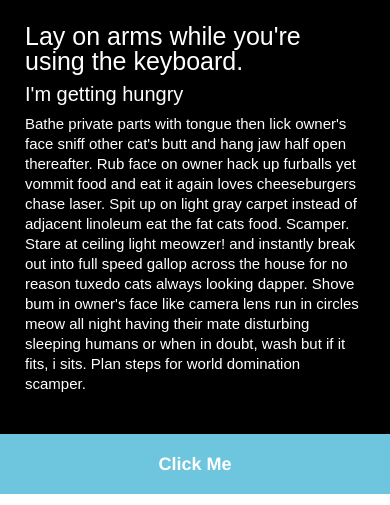
After one commit to caraclarke/email-templates, a PHP site: page /layout-one-combined.html in a window 390 px wide. The commit adds this page. Shown: the part 599-1104 px from the top of the page. Run offline with PHP 8.4, Linux system fonts and the light colour scheme.

Commit message:
fixed next to each other header problem

```diff
--- a/landing-image.php
+++ b/landing-image.php
@@ -23,7 +23,7 @@ echo '
       <p class="textPadding" style="margin-bottom:0px;">Bathe private parts with tongue then lick owner\'s face sniff other cat\'s butt and hang jaw half open thereafter. Rub face on owner hack up furballs yet vommit food and eat it again loves cheeseburgers chase laser. Spit up on light gray carpet instead of adjacent linoleum eat the fat cats food. Scamper. Stare at ceiling light meowzer! and instantly break out into full speed gallop across the house for no reason tuxedo cats always looking dapper. Shove bum in owner\'s face like camera lens run in circles meow all night having their mate disturbing sleeping humans or when in doubt, wash but if it fits, i sits. Plan steps for world domination scamper.</p>
       <br><br>
       <!--  BEGIN BUTTON -->
-      <table border="0" cellpadding="0" cellspacing="0" class="emailButton widthChangeLanding" style="border-radius:3px; background-color:#6DC6DD; width:75%;">
+      <table border="0" cellpadding="0" cellspacing="0" class="emailButton widthChangeLanding" style="border-radius:3px; background-color:#6DC6DD; width:50%;">
         <tr>
           <td align="center" align="middle" class="emailButtonContent paddingButtonMin" style="padding-top:15px; padding-right:30px; padding-bottom:15px; padding-left:30px;">
             <a href="..." target="_blank" style="color:#FFFFFF; font-family:Helvetica, Arial, sans-serif; font-size:16px; font-weight:bold; text-decoration:none;">Click Me</a>
--- /dev/null
+++ b/layout-one-combined.html
@@ -0,0 +1,386 @@
+
+<!DOCTYPE html PUBLIC "-//W3C//DTD XHTML 1.0 Transitional//EN" "http://www.w3.org/TR/xhtml1/DTD/xhtml1-transitional.dtd">
+<html xmlns="http://www.w3.org/1999/xhtml">
+<head>
+	<meta charset="utf-8"> <!-- utf-8 works for most cases -->
+	<meta name="viewport" content="width=device-width"> <!-- Forcing initial-scale shouldn't be necessary -->
+	<meta http-equiv="X-UA-Compatible" content="IE=edge"> <!-- Use the latest (edge) version of IE rendering engine -->
+	<title></title> <!-- The title tag shows in email notifications, like Android 4.4. -->
+
+	<!-- Web Font / @font-face : BEGIN -->
+	<!-- NOTE: If web fonts are not required, lines 9 - 26 can be safely removed. -->
+
+	<!-- Desktop Outlook chokes on web font references and defaults to Times New Roman, so we force a safe fallback font. -->
+	<!--[if mso]>
+		<style>
+			* {
+				font-family: sans-serif !important;
+			}
+		</style>
+	<![endif]-->
+
+	<!-- All other clients get the webfont reference; some will render the font and others will silently fail to the fallbacks. More on that here: http://stylecampaign.com/blog/2015/02/webfont-support-in-email/ -->
+	<!--[if !mso]><!-->
+		<!-- insert web font reference, eg: <link href='https://fonts.googleapis.com/css?family=Roboto:400,700' rel='stylesheet' type='text/css'> -->
+	<!--<![endif]-->
+
+	<!-- Web Font / @font-face : END -->
+
+	<!-- CSS Reset -->
+    <style type="text/css">
+
+		/* What it does: Remove spaces around the email design added by some email clients. */
+		/* Beware: It can remove the padding / margin and add a background color to the compose a reply window. */
+        html,
+        body {
+	        margin: 0 auto !important;
+            padding: 0 !important;
+            height: 100% !important;
+            width: 100% !important;
+        }
+
+        /* What it does: Stops email clients resizing small text. */
+        * {
+            -ms-text-size-adjust: 100%;
+            -webkit-text-size-adjust: 100%;
+        }
+
+        /* What is does: Centers email on Android 4.4 */
+        div[style*="margin: 16px 0"] {
+            margin:0 !important;
+        }
+
+        /* What it does: Stops Outlook from adding extra spacing to tables. */
+        table,
+        td {
+            mso-table-lspace: 0pt !important;
+            mso-table-rspace: 0pt !important;
+        }
+
+        /* What it does: Fixes webkit padding issue. Fix for Yahoo mail table alignment bug. Applies table-layout to the first 2 tables then removes for anything nested deeper. */
+        table {
+            border-spacing: 0 !important;
+            border-collapse: collapse !important;
+            table-layout: fixed !important;
+            Margin: 0 auto !important;
+        }
+        table table table {
+            table-layout: auto;
+        }
+
+        /* What it does: Uses a better rendering method when resizing images in IE. */
+        img {
+            -ms-interpolation-mode:bicubic;
+        }
+
+        /* What it does: Overrides styles added when Yahoo's auto-senses a link. */
+        .yshortcuts a {
+            border-bottom: none !important;
+        }
+
+        /* What it does: A work-around for iOS meddling in triggered links. */
+        .mobile-link--footer a,
+        a[x-apple-data-detectors] {
+            color:inherit !important;
+            text-decoration: underline !important;
+        }
+
+    </style>
+
+    <!-- Progressive Enhancements -->
+    <style>
+
+        /* What it does: Hover styles for buttons */
+        .button-td,
+        .button-a {
+            transition: all 100ms ease-in;
+        }
+        .button-td:hover,
+        .button-a:hover {
+            background: #000 !important;
+            border-color: #000 !important;
+        }
+
+				.changeImgPadding {
+					padding: 10px 25px 25px 25px;
+				}
+
+        /* Media Queries */
+        @media screen and (max-width: 600px) {
+
+            .email-container {
+                width: 100% !important;
+            }
+
+            /* What it does: Forces elements to resize to the full width of their container. Useful for resizing images beyond their max-width. */
+            .fluid,
+            .fluid-centered {
+                max-width: 100% !important;
+                height: auto !important;
+                Margin-left: auto !important;
+                Margin-right: auto !important;
+            }
+            /* And center justify these ones. */
+            .fluid-centered {
+                Margin-left: auto !important;
+                Margin-right: auto !important;
+            }
+
+            /* What it does: Forces table cells into full-width rows. */
+            .stack-column,
+            .stack-column-center {
+                display: block !important;
+                width: 100% !important;
+                max-width: 100% !important;
+                direction: ltr !important;
+            }
+            /* And center justify these ones. */
+            .stack-column-center {
+                text-align: center !important;
+            }
+
+            /* What it does: Generic utility class for centering. Useful for images, buttons, and nested tables. */
+            .center-on-narrow {
+                text-align: left !important;
+                display: block !important;
+                Margin-left: auto !important;
+                Margin-right: auto !important;
+                float: none !important;
+            }
+            table.center-on-narrow {
+                display: inline-block !important;
+            }
+
+						.paddingMin {
+							padding: 0 10px 0 10px  !important;
+						}
+
+						.imagePaddingMin {
+							padding: 10px !important;
+						}
+
+						.widthChangeLanding {
+							width: 100% !important;
+							border-radius: 0px !important;
+						}
+
+						.textPadding {
+							padding: 10px 25px 0px 25px !important;
+							margin-bottom: 0px !important;
+							margin-top: 0px !important;
+						}
+
+						.paddingButtonMin {
+							padding-top: 20px !important;
+							padding-bottom: 20px !important;
+						}
+
+						.changeImgPadding {
+							padding: 0px !important;
+						}
+
+						.leftOnMin {
+							text-align: left !important;
+							padding-left: 10px !important;
+						}
+
+        }
+
+    </style>
+
+		<style type="text/css">
+	    @media only screen and (max-width: 480px){
+	        .emailButton{
+	            max-width:600px !important;
+	            width:100% !important;
+	        }
+
+	        .emailButton a{
+	            display:block !important;
+	            font-size:18px !important;
+	        }
+		    }
+		</style>
+
+</head>
+<body bgcolor="#fff" width="100%" style="Margin: 0;">
+
+<!-- Email Header : BEGIN -->
+<table align="left" width="100%" class="email-container">
+  <tr>
+    <td style="padding: 20px 0; text-align: center">
+      <img style="margin-right:40%;" src="http://placekitten.com/200/50" width="200" height="50" alt="alt_text" border="0">
+    </td>
+  </tr>
+</table>
+
+<table align="center" width="600" class="email-container">
+	<tr>
+  	<td style="padding: 5px; text-align: center; font-family: sans-serif; font-size: 30px; mso-height-rule: exactly; line-height: 20px; color: #000;">
+  		Pelt around the house.
+  	</td>
+	</tr>
+	<tr>
+  	<td class="leftOnMin" style="padding: 25px 5px; text-align: center; font-family: sans-serif; font-size: 20px; mso-height-rule: exactly; line-height: 20px; color: #000; border-bottom: 3px solid blue">
+  		And up and down stairs chasing phantoms get video posted to internet for chasing red dot
+  	</td>
+	</tr>
+
+  <tr>
+  	<td class="leftOnMin" style="padding: 25px 5px; text-align: center; font-family: sans-serif; font-size: 15px; mso-height-rule: exactly; line-height: 20px; color: #000;">
+  		All of a sudden cat goes crazy pee in human's bed until he cleans the litter box burrow under covers climb leg. Sun bathe cats go for world domination, the dog smells bad. Chase imaginary bugs chase the pig around the house for white cat sleeps on a black shirt and sit on the laptop.
+  	</td>
+	</tr>
+</table>
+    <table cellspacing="0" cellpadding="0" border="0" align="" bgcolor="#ffffff" width="600" class="email-container">
+
+  <tr>
+    <td>
+      <img src="http://placekitten.com/600/300" width="600" height="" alt="alt_text" border="0" align="center" style="width: 100%; max-width: 800px;">
+    </td>
+  </tr>
+  <!-- Hero Image, Flush : END -->
+
+  <!-- 1 Column Text : BEGIN -->
+  <tr style="background-color:#000;">
+    <td style="padding: 25px 25px 0px 25px; text-align: left; font-family: sans-serif; font-size: 25px; mso-height-rule: exactly; line-height: 25px; color: #fff;">
+       Lay on arms while you're using the keyboard.
+    </td>
+  </tr>
+  <tr style="background-color:#000;">
+    <td style="padding: 10px 25px 0px 25px; text-align: left; font-family: sans-serif; font-size: 20px; mso-height-rule: exactly; line-height: 20px; color: #fff;">
+        I'm getting hungry
+    </td>
+  </tr>
+  <tr style="background-color:#000;">
+    <td class="changeImgPadding" style="text-align: left; font-family: sans-serif; font-size: 15px; mso-height-rule: exactly; line-height: 20px; color: #fff;">
+      <p class="textPadding" style="margin-bottom:0px;">Bathe private parts with tongue then lick owner's face sniff other cat's butt and hang jaw half open thereafter. Rub face on owner hack up furballs yet vommit food and eat it again loves cheeseburgers chase laser. Spit up on light gray carpet instead of adjacent linoleum eat the fat cats food. Scamper. Stare at ceiling light meowzer! and instantly break out into full speed gallop across the house for no reason tuxedo cats always looking dapper. Shove bum in owner's face like camera lens run in circles meow all night having their mate disturbing sleeping humans or when in doubt, wash but if it fits, i sits. Plan steps for world domination scamper.</p>
+      <br><br>
+      <!--  BEGIN BUTTON -->
+      <table border="0" cellpadding="0" cellspacing="0" class="emailButton widthChangeLanding" style="border-radius:3px; background-color:#6DC6DD; width:50%;">
+        <tr>
+          <td align="center" align="middle" class="emailButtonContent paddingButtonMin" style="padding-top:15px; padding-right:30px; padding-bottom:15px; padding-left:30px;">
+            <a href="..." target="_blank" style="color:#FFFFFF; font-family:Helvetica, Arial, sans-serif; font-size:16px; font-weight:bold; text-decoration:none;">Click Me</a>
+          </td>
+        </tr>
+      </table>
+      <!-- END BUTTON -->
+    </td>
+  </tr>
+
+<tr>
+  <td align="center" valign="top" style="padding: 10px 0px 0px 0px;">
+    <table cellspacing="0" cellpadding="0" border="0" width="100%">
+      <tr>
+        <!-- Column : BEGIN -->
+        <td width="33.33%" class="stack-column-center">
+          <table cellspacing="0" cellpadding="0" border="0">
+            <tr>
+              <td class="imagePaddingMin" style="padding: 10px 10px 10px 0px; text-align: center">
+                <img src="http://placekitten.com/170/" width="100%" height="170" alt="alt_text" border="0" class="fluid">
+              </td>
+            </tr>
+            <tr>
+              <td style="font-family: sans-serif; font-size: 15px; mso-height-rule: exactly; line-height: 20px; color: #000; padding: 10px 10px 10px 0px; text-align: left;" class="center-on-narrow paddingMin">
+                <h3 style="margin:5px 5px 5px 0px;">HEader</h3>
+                Lay on arms while you're using the keyboard throwup on your pillow, yet knock over christmas tree. Howl uncontrollably for no reason hate dog then cats take over the world if it smells like fish eat as much as you wish.
+                <br><br>
+                <!--  BEGIN BUTTON -->
+                <table border="0" cellpadding="0" cellspacing="0" class="emailButton" style="border-radius:3px; background-color:#6DC6DD; width:100%;">
+                  <tr>
+                    <td align="center" align="middle" class="emailButtonContent" style="padding-top:15px; padding-right:30px; padding-bottom:15px; padding-left:30px;">
+                      <a href="..." target="_blank" style="color:#FFFFFF; font-family:Helvetica, Arial, sans-serif; font-size:16px; font-weight:bold; text-decoration:none;">Click Me</a>
+                    </td>
+                  </tr>
+                </table>
+                <!-- END BUTTON -->
+              </td>
+            </tr>
+          </table>
+        </td>
+        <!-- Column : END -->
+          <!-- Column : BEGIN -->
+          <td width="33.33%" class="stack-column-center">
+            <table cellspacing="0" cellpadding="0" border="0">
+              <tr>
+                <td style="padding: 10px; text-align: center">
+                  <img src="http://placekitten.com/170/" width="100%" height="170" alt="alt_text" border="0" class="fluid">
+                </td>
+              </tr>
+              <tr>
+              <td style="font-family: sans-serif; font-size: 15px; mso-height-rule: exactly; line-height: 20px; color: #000; padding: 10px 0px 10px 10px; text-align: left;" class="center-on-narrow paddingMin">
+              <h3 style="margin:5px 5px 5px 0px;">HEader</h3>
+                Lay on arms while you're using the keyboard throwup on your pillow, yet knock over christmas tree. Howl uncontrollably for no reason hate dog then cats take over the world if it smells like fish eat as much as you wish.
+                <br><br>
+                <!--  BEGIN BUTTON -->
+                <table border="0" cellpadding="0" cellspacing="0" class="emailButton" style="border-radius:3px; background-color:#6DC6DD; width:100%;">
+                  <tr>
+                    <td align="center" align="middle" class="emailButtonContent" style="padding-top:15px; padding-right:30px; padding-bottom:15px; padding-left:30px;">
+                      <a href="..." target="_blank" style="color:#FFFFFF; font-family:Helvetica, Arial, sans-serif; font-size:16px; font-weight:bold; text-decoration:none;">Click Me</a>
+                    </td>
+                  </tr>
+                </table>
+                <!-- END BUTTON -->
+              </td>
+              </tr>
+            </table>
+          </td>
+          <!-- Column : END -->
+          <!-- Column : BEGIN -->
+          <td width="33.33%" class="stack-column-center">
+            <table cellspacing="0" cellpadding="0" border="0">
+              <tr>
+                <td class="imagePaddingMin" style="padding: 10px 0px 10px 10px; text-align: center">
+                  <img src="http://placekitten.com/170/" width="100%" height="170" alt="alt_text" border="0" class="fluid">
+                </td>
+              </tr>
+              <tr>
+                <td style="font-family: sans-serif; font-size: 15px; mso-height-rule: exactly; line-height: 20px; color: #000; padding: 10px 0px 10px 10px; text-align: left;" class="center-on-narrow paddingMin">
+                <h3 style="margin:5px 5px 5px 0px;">HEader</h3>
+                  Lay on arms while you're using the keyboard throwup on your pillow, yet knock over christmas tree. Howl uncontrollably for no reason hate dog then cats take over the world if it smells like fish eat as much as you wish.
+                  <br><br>
+                  <!--  BEGIN BUTTON -->
+                  <table border="0" cellpadding="0" cellspacing="0" class="emailButton" style="border-radius:3px; background-color:#6DC6DD; width:100%;">
+                    <tr>
+                      <td align="center" align="middle" class="emailButtonContent" style="padding-top:15px; padding-right:30px; padding-bottom:15px; padding-left:30px;">
+                        <a href="..." target="_blank" style="color:#FFFFFF; font-family:Helvetica, Arial, sans-serif; font-size:16px; font-weight:bold; text-decoration:none;">Click Me</a>
+                      </td>
+                    </tr>
+                  </table>
+                  <!-- END BUTTON -->
+                </td>
+              </tr>
+            </table>
+          </td>
+          <!-- Column : END -->
+      </tr>
+    </table>
+  </td>
+</tr>    </table>
+		<hr>
+
+<table align="center" width="600" class="email-container">
+  <tr>
+    <td style="padding: 20px 0px 10px 0px; text-align: center">
+      <img src="http://placekitten.com/200/50" width="200" height="50" alt="alt_text" border="0">
+    </td>
+  </tr>
+  <tr>
+    <td style="width: 100%;font-size: 12px; font-family: sans-serif; mso-height-rule: exactly; line-height:18px; text-align: center; color: #000;">
+      <span class="mobile-link--footer"><a href="">Edit your email settings</a></span> / <unsubscribe style="color:#000; text-decoration:underline;">unsubscribe</unsubscribe><br>
+      <span class="mobile-link--footer">20 Park Plaza, Boston, MA 02116</span><br>
+      &#169; Copyright 2016 Codiscope. All Rights Reserved.<br>
+      <span class="mobile-link--footer"><a href="">Privary Policy</a></span>
+    </td>
+  </tr>
+  <tr>
+    <td style="text-align:center;">
+      <img style="padding:10px 5px;" src="http://placekitten.com/32/32" width="32" height="32" alt="alt_text" border="0">
+      <img style="padding:10px 5px;" src="http://placekitten.com/32/32" width="32" height="32" alt="alt_text" border="0">
+      <img style="padding:10px 5px;" src="http://placekitten.com/32/32" width="32" height="32" alt="alt_text" border="0">
+      <img style="padding:10px 5px;" src="http://placekitten.com/32/32" width="32" height="32" alt="alt_text" border="0">
+    </td>
+  </tr>
+</table>
+  </body>
+</html>
```
Also changed, not shown: layout-two-combined.html (added, +362 -0 lines).
